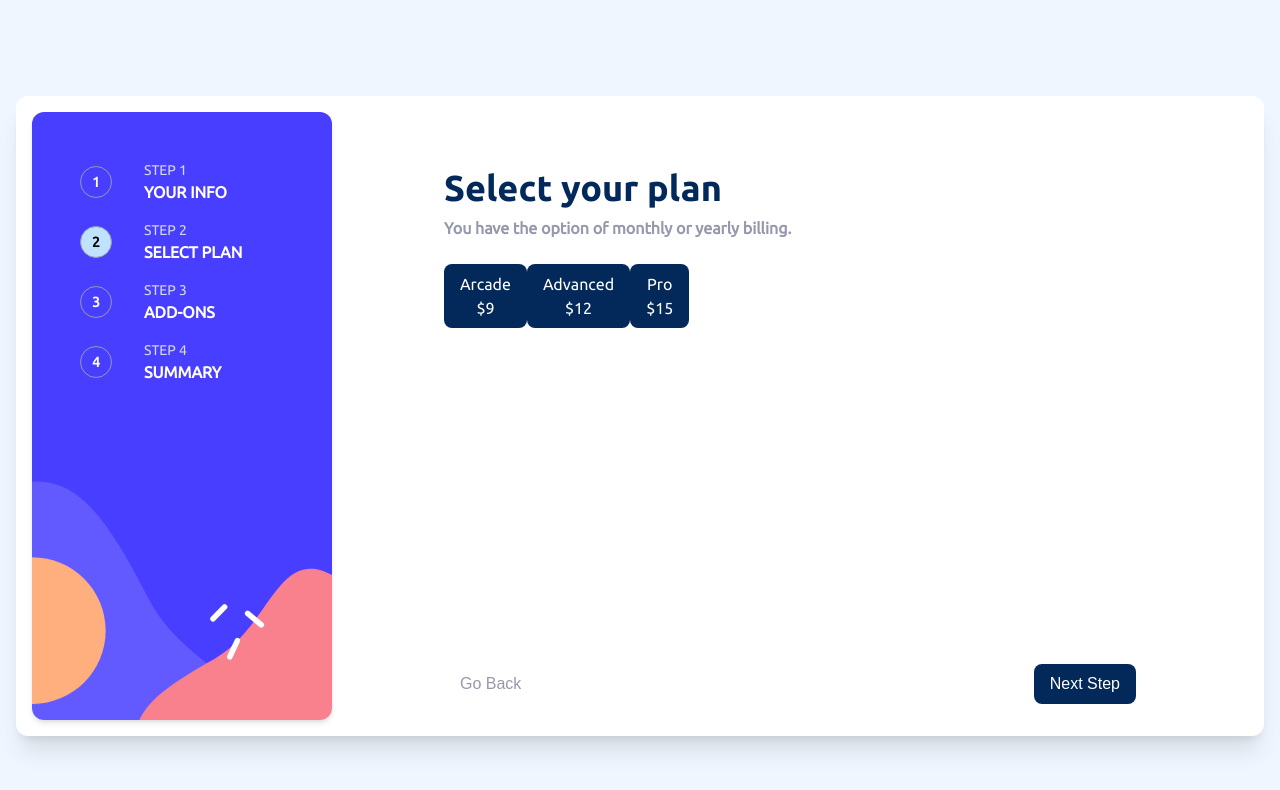
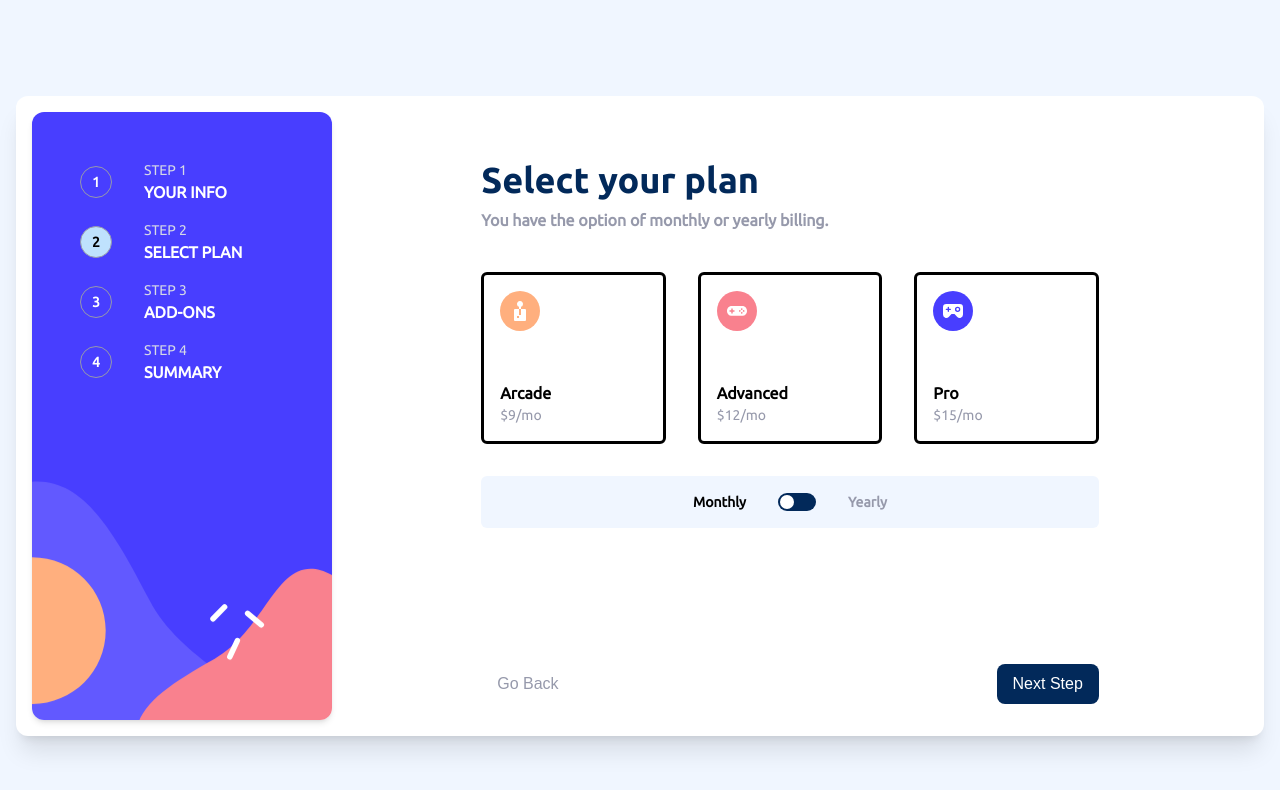
Before and after one commit to Therealjustindude/multi-step-form, a Next.js app: page /step-two in a window 1280 px wide. Shown: the top 790 px of the page. Built offline with nearby package versions, Linux system fonts and the light colour scheme.

Commit message:
button group and switch created. step two done with validations.

```diff
--- a/app/globals.css
+++ b/app/globals.css
@@ -90,3 +90,14 @@ input:focus, textarea:focus {
     margin-left: 5%;
   }
 }
+
+@media (max-height: 746px) {
+  .overflow-y-auto-on-short {
+    overflow-y: auto;
+  }
+}
+@media (max-width: 318px) {
+  .overflow-x-auto-on-short {
+    overflow-x: auto;
+  }
+}
--- a/app/step-one/page.tsx
+++ b/app/step-one/page.tsx
@@ -7,8 +7,8 @@ import { PhoneControl } from "../ui/Controls/PhoneControl";
 export default function Page() {
 	const { control: formControl } = useFormContext();
 	return (
-		<div className="flex flex-col justify-center items-start w-[100%]">
-			<div className="flex flex-col gap-2 mb-6">
+		<div className="flex flex-col justify-center gap-10 items-start w-[100%]">
+			<div className="flex flex-col gap-2">
 				<h1 className="font-extrabold text-2xl md:text-4xl">Personal Info</h1>
 				<p className="text-cool-gray font-semibold">Please provide your name, email address, and phone number.</p>
 			</div>
--- a/app/step-two/page.tsx
+++ b/app/step-two/page.tsx
@@ -2,27 +2,24 @@
 import { useFormContext } from "react-hook-form";
 import { ButtonGroupControl } from "../ui/Controls/ButtonGroupControl";
 import { useState } from "react";
+import { SwitchControl } from "../ui/Controls/SwitchControl";
 
 export default function Page() {
-	const { control: formControl, setValue, watch } = useFormContext();
-	const [billingCycle, setBillingCycle] = useState<'monthly' | 'yearly'>('monthly');
+	const { control: formControl, getValues } = useFormContext();
+	const [billingCycle, setBillingCycle] = useState<SwitchValue>(getValues('billingCycle') || 'monthly');
 	let updatedButtonGroupItems: UpdatedButtonGroupItem[] = [];
 
-  const handleSwitchChange = (checked: boolean) => {
-    const newBillingCycle = checked ? 'yearly' : 'monthly';
-    setBillingCycle(newBillingCycle); // Update local state
-    setValue('billingCycle', newBillingCycle); // Update RHF state
+  const handleSwitchChange = (newVal: string) => {
+    const newBillingCycle = newVal as SwitchValue;
+    setBillingCycle(newBillingCycle);
 	};
-
-	const handleButtonGroupClick = () => {
-
-	}
 
 	if (billingCycle === 'monthly') {
 		updatedButtonGroupItems = btnGroupItems.map((item) => {
 			return ({
 				name: item.name,
-				price: item.monthlyPrice
+				value: item.value,
+				price: item.monthlyPrice + '/mo'
 			});
 		})
 	}
@@ -31,20 +28,21 @@ export default function Page() {
 		updatedButtonGroupItems = btnGroupItems.map((item) => {
 			return ({
 				name: item.name,
-				price: item.yearlyPrice,
+				value: item.value,
+				price: item.yearlyPrice + '/yr',
 				extra: item.extra
 			});
 		})
 	}
 
 	return (
-		<div className="flex flex-col justify-center items-start w-[100%]">
-			<div className="flex flex-col gap-2 mb-6">
+		<div className="flex flex-col gap-10 justify-center items-start w-[100%]">
+			<div className="flex flex-col gap-2">
 				<h1 className="font-extrabold text-2xl md:text-4xl">Select your plan</h1>
 				<p className="text-cool-gray font-semibold">You have the option of monthly or yearly billing.</p>
 			</div>
 			<form className="w-[100%]">
-				<div className="flex flex-col gap-2 md:gap-4 w-[100%]">
+				<div className="flex flex-col gap-8">
 					<div className="space-y-1 md:space-y-2">
 						<ButtonGroupControl
 							formControl={formControl}
@@ -53,7 +51,15 @@ export default function Page() {
 								required: 'Plan is required',
 							}}
 							groupItems={updatedButtonGroupItems}
-							handleOnClick={handleButtonGroupClick}
+							// handleOnClick={handleButtonGroupClick}
+						/>
+					</div>
+					<div className="space-y-1 md:space-y-2">
+						<SwitchControl
+							formControl={formControl}
+							formName="billingCycle"
+							options={switchOptions}
+							handleOnClick={handleSwitchChange}
 						/>
 					</div>
 				</div>
@@ -63,7 +69,8 @@ export default function Page() {
 }
 
 export type ButtonGroupItem = {
-  name: string;
+	name: string;
+  value: string;
   yearlyPrice: string;
   monthlyPrice: string;
   extra: string;
@@ -71,6 +78,7 @@ export type ButtonGroupItem = {
 
 export type UpdatedButtonGroupItem = {
   name: string;
+  value: string;
   price: string;
   extra?: string;
 };
@@ -78,18 +86,21 @@ export type UpdatedButtonGroupItem = {
 const btnGroupItems: ButtonGroupItem[] = [
 	{
 		name: 'Arcade',
+		value: 'arcade',
 		monthlyPrice: '$9',
 		yearlyPrice: '$90',
 		extra: '2 months free'
 	},
 	{
 		name: 'Advanced',
+		value: 'advanced',
 		monthlyPrice: '$12',
 		yearlyPrice: '$120',
 		extra: '2 months free'
 	},
 	{
 		name: 'Pro',
+		value: 'pro',
 		monthlyPrice: '$15',
 		yearlyPrice: '$150',
 		extra: '2 months free'
@@ -97,11 +108,15 @@ const btnGroupItems: ButtonGroupItem[] = [
 ]
 
 // billingCycle
+export type SwitchValue = 'monthly' | 'yearly'
 export type SwitchOptions = {
   label: string;
-  value: string;
+  value: SwitchValue;
 };
-const switchOptions: SwitchOptions[] = [
+const switchOptions: [
+	SwitchOptions,
+	SwitchOptions
+] = [
 	{ label: 'Monthly', value: 'monthly' },
 	{ label: 'Yearly', value: 'yearly' }
 ]
--- a/app/ui/Controls/ButtonGroupControl.tsx
+++ b/app/ui/Controls/ButtonGroupControl.tsx
@@ -1,5 +1,7 @@
 import { UpdatedButtonGroupItem } from "@/app/step-two/page";
 import { Control, Controller, RegisterOptions } from "react-hook-form";
+import Image from 'next/image'
+import { clsx } from "clsx";
 
 export const ButtonGroupControl: React.FC<IButtonGroupControl> = ({
 	formName,
@@ -8,13 +10,29 @@ export const ButtonGroupControl: React.FC<IButtonGroupControl> = ({
 	groupItems,
 	// handleOnClick
 }) => {
+	const getItemImage = (itemValue: string) => {
+		switch (itemValue) {
+			case 'advanced':
+				return '/icon-advanced.svg'
+			case 'arcade':
+				return '/icon-arcade.svg'
+			case 'pro':
+				return '/icon-pro.svg'
+			default:
+				return ''
+		}
+	}
 	return (
 		<Controller
 			name={formName}
 			control={formControl}
 			rules={rules}
 			render={({ field, fieldState }) => (
-				<div {...field}>
+				<div className="flex flex-col">
+					<div
+						{...field}
+						className="flex flex-col md:flex-row justify-between gap-4 md:gap-8"
+					>
 						{groupItems.map((item, index) => {
 							return (
 								<button
@@ -22,25 +40,41 @@ export const ButtonGroupControl: React.FC<IButtonGroupControl> = ({
 									name={formName}
 									key={index}
 									type="button"
-								value={item.name}
+									value={item.value}
 									onClick={() => {
-									console.log('clicked:', item.name)
-									field.onChange(item.name)
+										field.onChange(item.value)
 									}}
-								className={field.value === item.name ? 'active' : ''}
+									className={clsx(
+										'flex flex-grow max-h-[172px] gap-4 items-center md:items-start md:gap-2 md:flex-col md:justify-between md:pt-4 md:pb-4 md:h-52 md:w-40 text-black border-solid rounded-md hover:bg-alabaster',
+										{
+											'active border-purplish-blue bg-magnolia border-opacity-25': field.value === item.value,
+											'bg-transparent': field.value !== item.value,
+										}
+									)}
 								>
-								<div>{item.name}</div>
-								<div>{item.price}</div>
-								<div>{item.extra}</div>
+									<div>
+										<Image
+											src={getItemImage(item.value)}
+											width={40}
+											height={40}
+											alt={`Picture of ${item.value} icon`}
+										/>
+									</div>
+									<div className="flex flex-col items-start">
+										<div className="font-semibold text-md">{item.name}</div>
+										<div className="font-medium text-cool-gray text-sm">{item.price}</div>
+										<div className="text-sm">{item.extra}</div>
+									</div>
 								</button>
 							);
 						})
 						}
+					</div>
+					{fieldState?.error && (
 						<div className="flex justify-between">
-						{fieldState?.error && (
 								<p className="text-red-500 text-sm mt-1">{fieldState?.error.message}</p>
+						</div>
 					)}
-					</div>
 				</div>
 			)}
 		/>
@@ -52,5 +86,5 @@ export interface IButtonGroupControl {
 	formName: string;
 	rules?: RegisterOptions | undefined;
 	groupItems: UpdatedButtonGroupItem[];
-	handleOnClick: () => void;
+	handleOnClick?: () => void;
 }
--- /dev/null
+++ b/app/ui/Controls/SwitchControl.tsx
@@ -0,0 +1,68 @@
+import { SwitchOptions } from "@/app/step-two/page";
+import { Control, Controller, RegisterOptions } from "react-hook-form";
+
+export const SwitchControl: React.FC<ISwitchControl> = ({
+	formName,
+	formControl,
+	rules,
+	options,
+	handleOnClick,
+}) => {
+	return (
+		<Controller
+			name={formName}
+			control={formControl}
+			rules={rules}
+			render={({ field, fieldState }) => (
+				<div>
+          {/* Switch container */}
+          <div className="flex items-center justify-center bg-magnolia rounded-md p-4">
+            <div className="flex items-center gap-8">
+              {/* Active label */}
+							<span className={`text-sm font-semibold ${field.value === options[0].value ? 'text-black' : 'text-cool-gray'}`}>
+								{options[0].label}
+							</span>
+
+							{/* Switch */}
+							<div
+								className="relative inline-flex items-center cursor-pointer"
+								onClick={() => {
+									const newVal = field.value === options[0].value ? options[1].value : options[0].value
+									field.onChange(newVal)
+									handleOnClick(newVal)
+								}}
+							>
+								{/* Switch Background */}
+								<div className="bg-marine-blue w-[38px] h-[18px] rounded-full transition-all duration-300 ease-in-out">
+									{/* Switch Knob */}
+									<div
+										className={`${
+											field.value === options[0].value ? 'translate-x-0' : 'translate-x-[20px]'
+										} absolute left-0.5 top-0.5 w-[14px] h-[14px] bg-white rounded-full transition-all duration-300 ease-in-out`}
+									/>
+								</div>
+							</div>
+
+							{/* Inactive label */}
+							<span className={`text-sm font-semibold ${field.value === options[1].value ? 'text-black' : 'text-cool-gray'}`}>
+								{options[1].label}
+							</span>
+            </div>
+					</div>
+					{/* Error message */}
+          {fieldState?.error && (
+            <p className="text-red-500 text-sm mt-1">{fieldState?.error.message}</p>
+          )}
+        </div>
+			)}
+		/>
+	);
+};
+
+export interface ISwitchControl {
+	formControl: Control;
+	formName: string;
+	rules?: RegisterOptions | undefined;
+	options: [ SwitchOptions, SwitchOptions ];
+	handleOnClick: (newVal: string) => void;
+}
--- a/app/ui/MainLayout.tsx
+++ b/app/ui/MainLayout.tsx
@@ -14,17 +14,17 @@ export const MainLayout: React.FC<React.PropsWithChildren> = ({ children }) => {
       email: '',
 			phoneNumber: '',
 			planType: '',
-			billingCycle: ''
+			billingCycle: 'monthly'
 		},
 		mode: 'onBlur',
   });
 
 	return (
 		<FormProvider {...methods}>
-			<div className="flex flex-col h-[100vh] overflow-hidden md:bg-magnolia">
+			<div className="flex flex-col h-[100vh] overflow-hidden md:bg-magnolia overflow-x-auto-on-short">
 				{/* Mobile BG Image */}
 				<div className="md:hidden absolute top-0 left-0 w-full h-[20%] bg-center z-[-20] bg-[url('/bg-sidebar-mobile.svg')] bg-no-repeat bg-cover"/>
-				<main className="flex-grow p-4">
+				<main className="flex-grow p-4 overflow-y-auto-on-short min-w-[318px]">
 					<ToastContainer
 						stacked
 						position="top-center"
@@ -44,11 +44,11 @@ export const MainLayout: React.FC<React.PropsWithChildren> = ({ children }) => {
 					<div className="h-screen md:grid md:items-center md:grid-cols-12 md:gap-4">
 						{/* Mobile steps */}
 						<FormStepsMobile />
-						<div className="flex flex-row justify-between md:h-[80vh] md:col-span-12 p-4 bg-white rounded-xl shadow-xl">
+						<div className="flex flex-row justify-between md:h-[80vh] md:col-span-12 p-4 bg-white rounded-xl shadow-xl min-h-[600px] max-h-[700px]">
 							{/* Desktop steps */}
 							<FormStepsDesktop />
 
-							<div className="flex flex-col justify-between w-[100%] pt-4 pr-2 pb-4 pl-2 md:pt-14 md:pr-28 md:pb-4 md:pl-28">
+							<div className="flex flex-col justify-between w-[100%] md:min-w-[60%] md:max-w-[60%] mr-auto ml-auto pt-4 pr-2 pb-4 pl-2 md:pt-12 md:pr-14 md:pb-4 md:pl-14">
 								{/* Form Content */}
 								{children}
 								{/* Desktop Next and Go Back buttons */}
--- a/app/ui/desktop/FormButtonsDesktop.tsx
+++ b/app/ui/desktop/FormButtonsDesktop.tsx
@@ -21,6 +21,7 @@ export const FormButtonsDesktop = () => {
 	}
 
 	const onSubmit = async (data: any) => {
+		console.log('Form Data:', data)
 		try {
 			await validationSchema.validate(data, { abortEarly: false });
 			console.log('Form is valid!');
```
Lines whose indentation alone changed are shown as unchanged.
